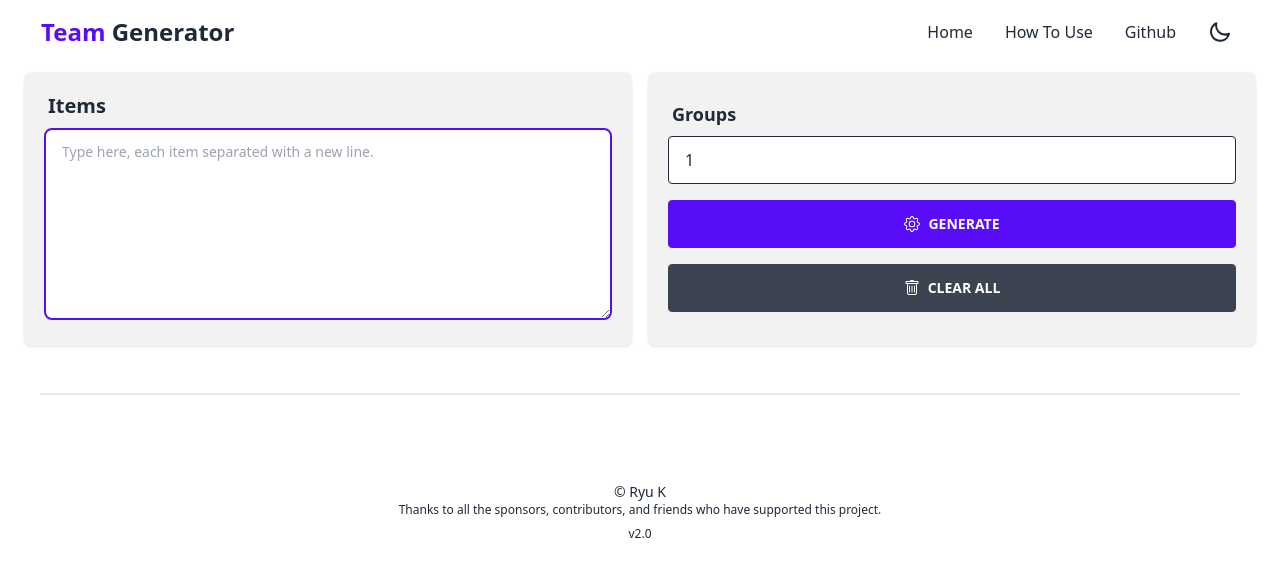
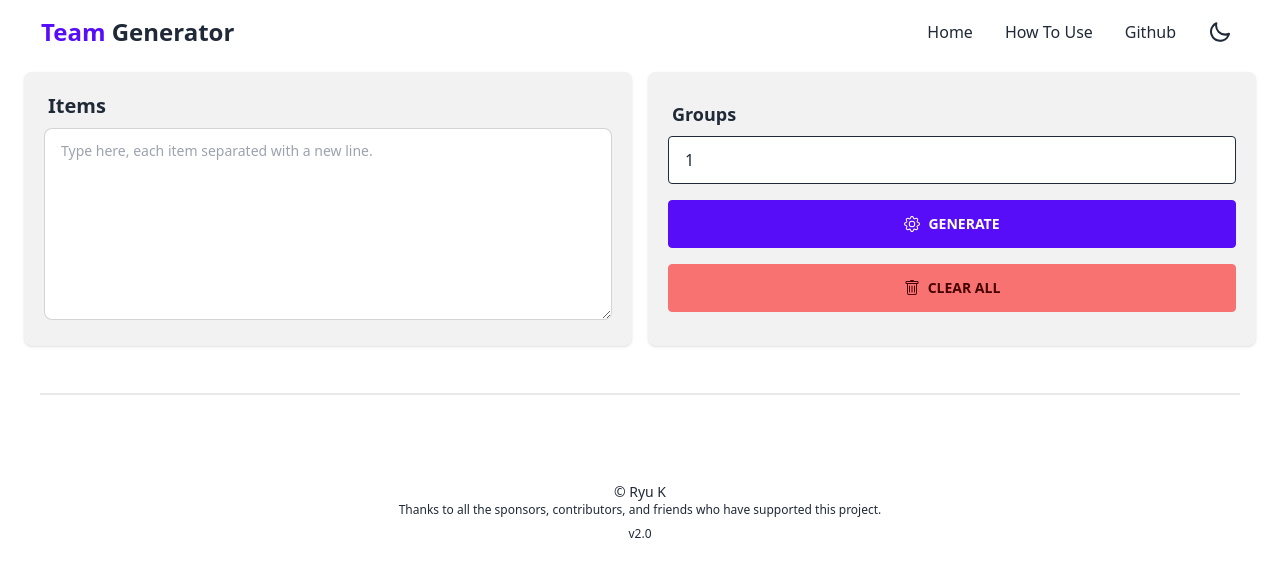
Before and after one commit to ryuuwiz/team-generator, a Next.js app: page / in a window 1280 px wide. Shown: the top 576 px of the page. Built offline with nearby package versions, Linux system fonts and the light colour scheme.

Commit message:
style: change button and textarea border color

```diff
--- a/components/ClearAllButton.tsx
+++ b/components/ClearAllButton.tsx
@@ -6,7 +6,7 @@ export default function ClearAllButton() {
     <>
       <button
         type="button"
-        className="btn btn-block mt-4 btn-danger rounded gap-2"
+        className="btn btn-block btn-error mt-4 text-error-content rounded gap-2"
         onClick={clearAll}
       >
         <svg
--- a/components/Items.tsx
+++ b/components/Items.tsx
@@ -11,7 +11,7 @@ export default function Items() {
     >
       <h2 className="font-bold text-xl mb-2 px-1 text-base-content">Items</h2>
       <textarea
-        className="textarea textarea-primary border-2 w-full h-48"
+        className="textarea textarea-bordered w-full h-48"
         placeholder="Type here, each item separated with a new line."
         value={items}
         onChange={(e) => addItems(e.target.value)}
```
